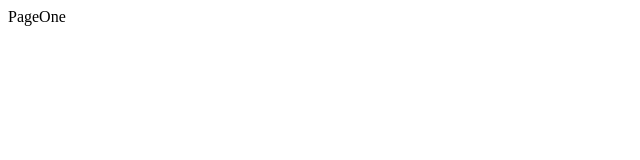
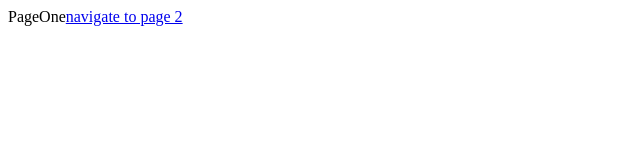
Before and after one commit to dkang417/playground, a React (Create React App) app in the folder streams/client/: page / in a window 1280 px wide. Shown: the top 160 px of the page, without its empty margins (0-640 px from the left). Built offline with nearby package versions, Linux system fonts and the light colour scheme.

Commit message:
update with links and routes

```diff
--- a/streams/client/src/components/App.js
+++ b/streams/client/src/components/App.js
@@ -1,12 +1,21 @@
 import React from 'react';
-import { BrowserRouter, Route } from 'react-router-dom';
+import { BrowserRouter, Route, Link } from 'react-router-dom';
 
 
 const PageOne = () => {
-    return <div>PageOne</div>;
+    return (
+        <div>PageOne
+            <Link to="/pagetwo">navigate to page 2 </Link>
+        </div>
+    );
 };
 const PageTwo = () => {
-    return <div>Pagetwo</div>;
+    return (
+        <div>
+            Pagetwo
+            <Link to="/">navigate to page 1 </Link>
+        </div>
+    );
 };
 
 const App = () => {
@@ -15,7 +24,7 @@ const App = () => {
             <BrowserRouter>
             <div>
                 <Route path="/" exact component={PageOne} />
-                    <Route path="/pagetwo" component={PageTwo} />
+                <Route path="/pagetwo" component={PageTwo} />
             </div>
             </BrowserRouter>
         </div>
```
